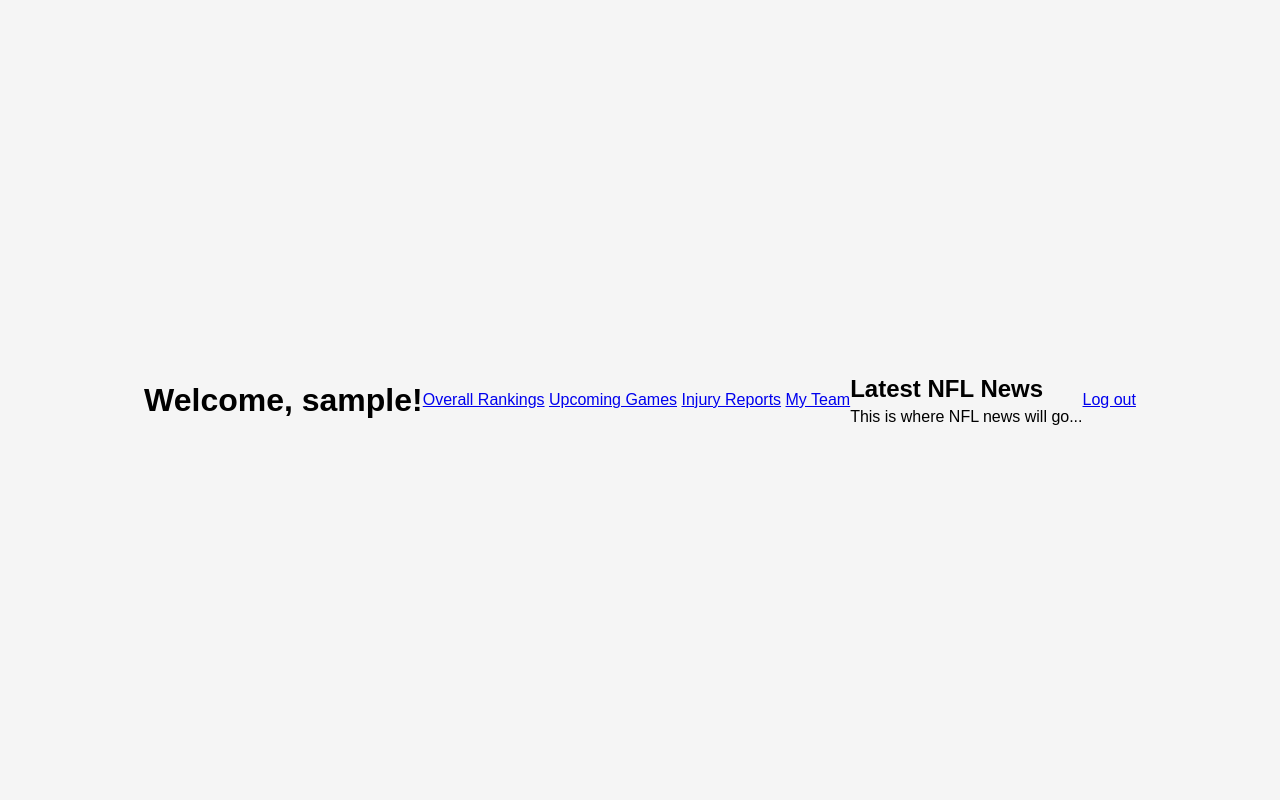
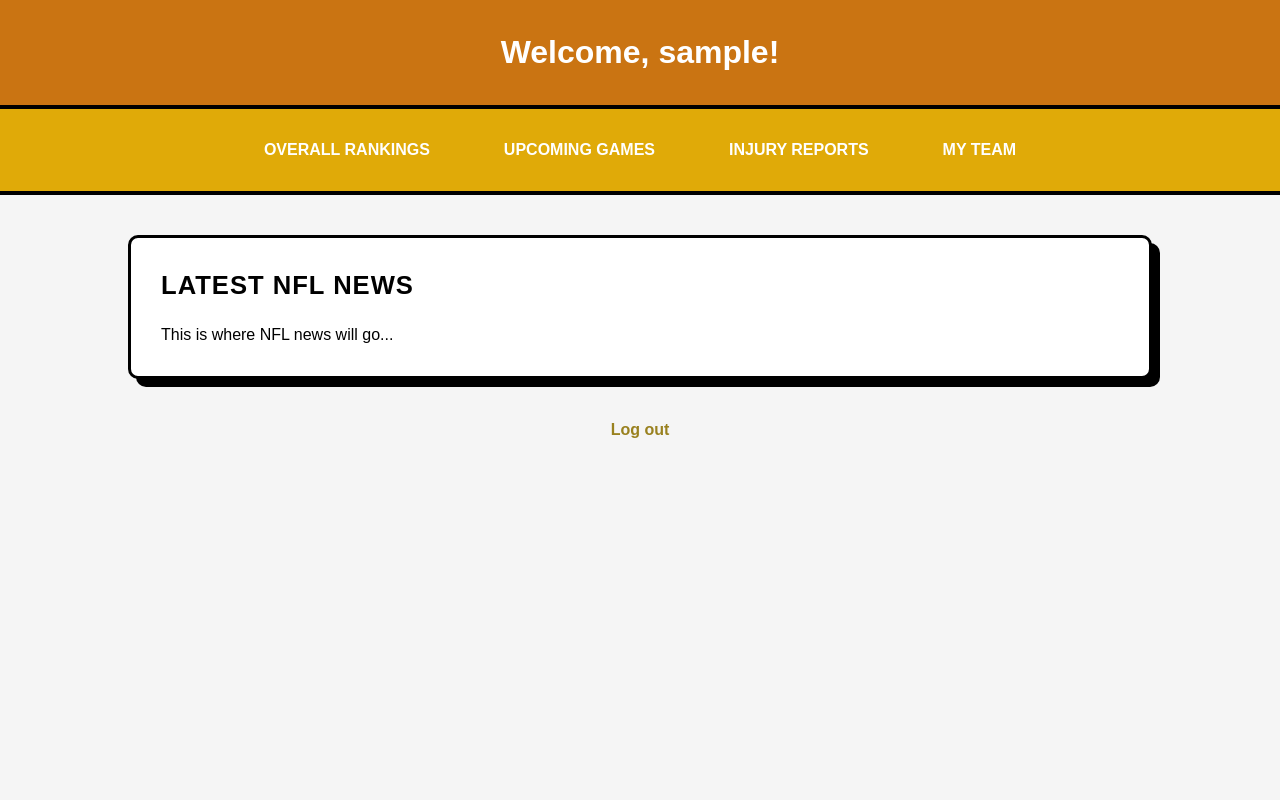
Before and after one commit to vsofi3/Stat-Sage, a Flask app: page /homepage in a window 1280 px wide. Run offline with Flask 3, Linux system fonts and the light colour scheme; the visitor is signed in with stand-in values (Sample User, id 1).

Commit message:
edits on the app and style page

```diff
--- a/app.py
+++ b/app.py
@@ -1,4 +1,21 @@
 from flask import Flask, render_template, request, redirect, url_for, session
+from newsapi import NewsApiClient
+import os
+from datetime import datetime, timedelta
+
+# initialize once (you need to sign up at newsapi.org and get an API key)
+# newsapi = NewsApiClient(api_key=os.getenv("NEWSAPI_KEY"))
+# Your API key is: 448484be285c48c484fcb3b0f1d88252
+newsapi = NewsApiClient(api_key=os.getenv("448484be285c48c484fcb3b0f1d88252"))
+
+def get_nfl_news(limit=10):
+    # fetch recent articles about "NFL"
+    # We use everything / top-headlines filter; adapt as needed
+    # You can add more filters (domains, sources) if you like
+    articles = newsapi.get_top_headlines(q="NFL", language="en", page_size=limit)
+    return articles.get("articles", [])
+
+
 
 app = Flask(__name__)
 app.secret_key = "password"
--- a/static/css/style.css
+++ b/static/css/style.css
@@ -1,3 +1,96 @@
+/* ========================================================= */
+/* == HOMEPAGE LAYOUT STYLES (SAFE / ISOLATED) ============= */
+/* ========================================================= */
+
+.homepage-body {
+    font-family: Arial, sans-serif;
+    background: #f5f5f5;
+    margin: 0;
+    padding: 0;
+    min-height: 100vh;
+}
+
+.homepage-header {
+    background: #ca7412;
+    color: white;
+    padding: 30px;
+    text-align: center;
+    border-bottom: 4px solid #000;
+}
+
+.homepage-tabs {
+    display: flex;
+    justify-content: center;
+    gap: 30px;
+    background: #e0aa08;
+    padding: 18px 0;
+    border-bottom: 4px solid #000;
+}
+
+.homepage-tabs a {
+    text-decoration: none;
+    color: white;
+    font-weight: 700;
+    padding: 10px 20px;
+    border: 2px solid transparent;
+    transition: 0.2s ease;
+    text-transform: uppercase;
+}
+
+.homepage-tabs a:hover {
+    background: #e1c704;
+    border-color: #000;
+    transform: translate(-2px, -2px);
+    box-shadow: 4px 4px 0 #000;
+}
+
+.homepage-content {
+    width: 80%;
+    margin: 40px auto;
+    background: white;
+    padding: 30px;
+    border-radius: 10px;
+    border: 3px solid #000;
+    box-shadow: 8px 8px 0 #000;
+}
+
+.homepage-content h2 {
+    margin-bottom: 20px;
+    font-size: 1.6rem;
+    text-transform: uppercase;
+    letter-spacing: 1px;
+}
+
+.homepage-logout {
+    text-align: center;
+    margin: 40px 0;
+}
+
+.homepage-logout a {
+    color: #99811f;
+    font-weight: 900;
+    text-decoration: none;
+    border-bottom: 2px solid transparent;
+    transition: 0.2s;
+}
+
+.homepage-logout a:hover {
+    border-bottom-color: #d87904;
+}
+
+
+/* Override global login page centering ONLY for homepage */
+body.homepage-body {
+    display: block !important;
+    align-items: unset !important;
+    justify-content: unset !important;
+    min-height: auto !important;
+    padding: 0;
+}
+
+
+
+
 /* Modern Brutalist Login Form - Complete & Self-Contained */
 
 * {
```
